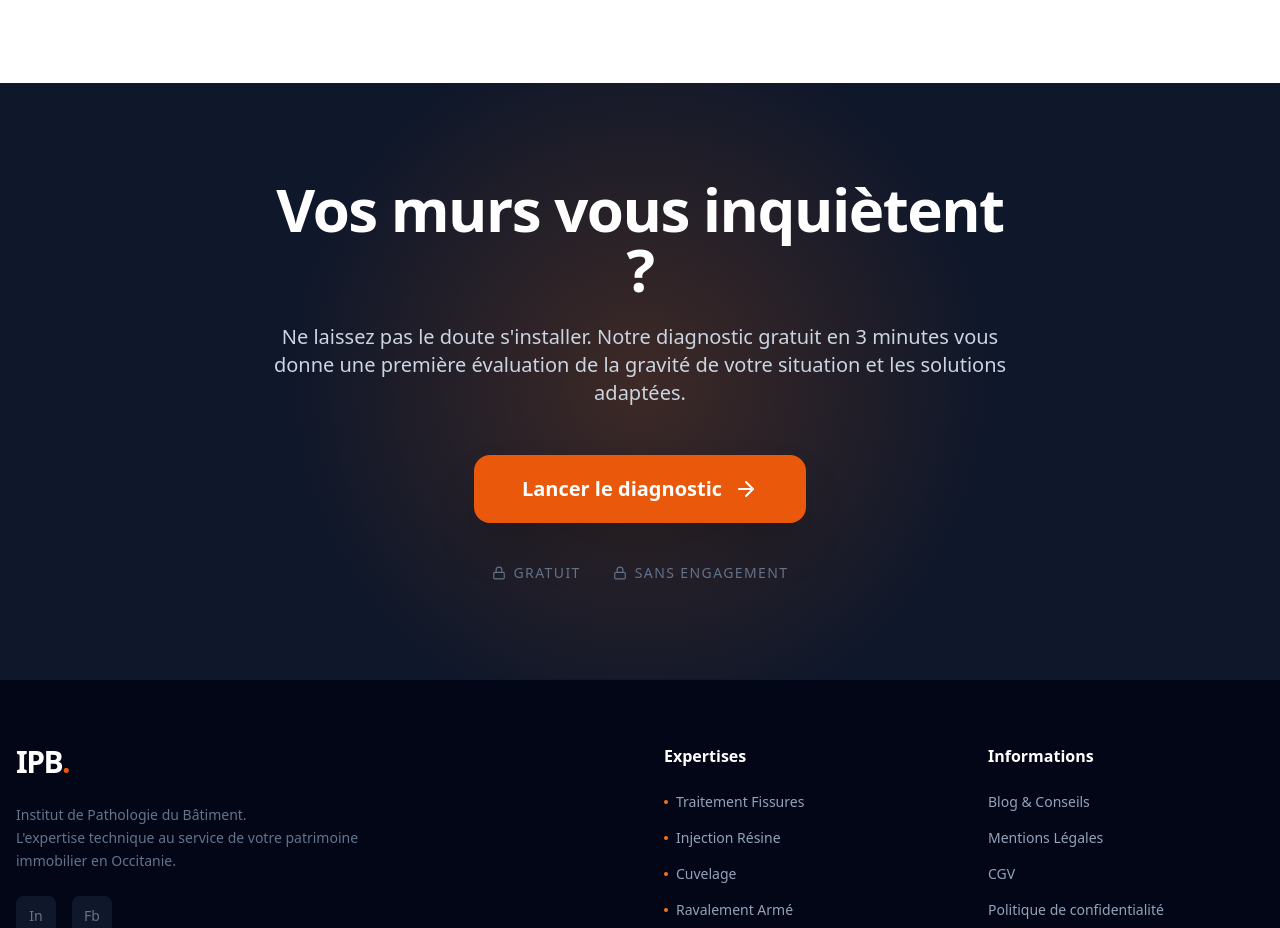
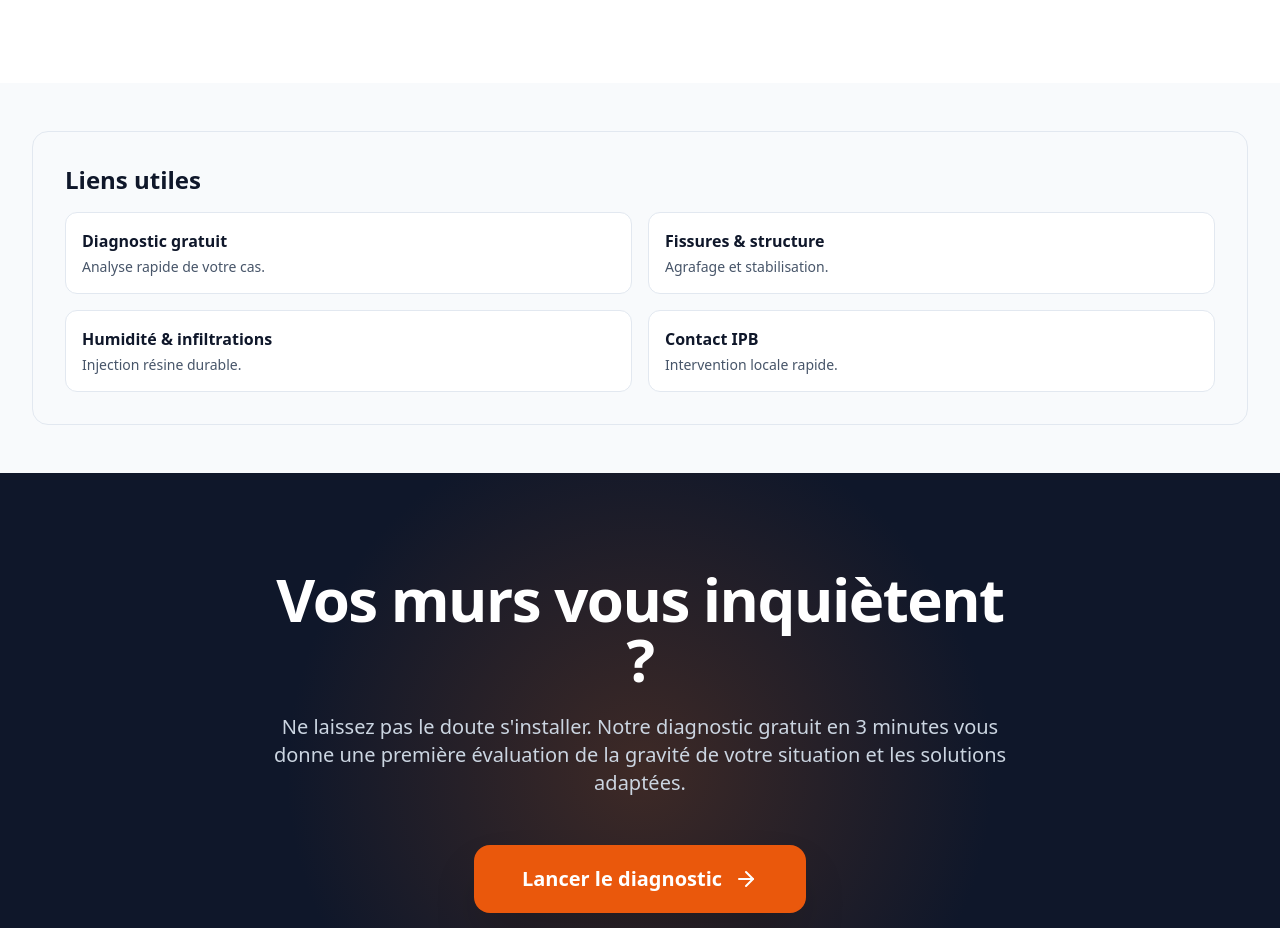
Before and after one commit to IPB2026/IPB, a Next.js app: page /villes/colomiers in a window 1280 px wide. Shown: the part 6780-7708 px from the top of the page. Built offline with nearby package versions, Linux system fonts and the light colour scheme; no server answers.

Commit message:
Improve internal linking and add local landing pages

```diff
--- a/app/blog/[slug]/page.tsx
+++ b/app/blog/[slug]/page.tsx
@@ -7,6 +7,7 @@ import { TopBar } from '@/components/home/TopBar';
 import { Navbar } from '@/components/home/Navbar';
 import { Breadcrumbs } from '@/components/blog/Breadcrumbs';
 import { TableOfContents } from '@/components/blog/TableOfContents';
+import { InternalLinks } from '@/components/seo/InternalLinks';
 import {
   extractTocFromContent,
   addIdsToHeadings,
@@ -1061,6 +1062,8 @@ export default function BlogPostPage({ params }: { params: Promise<{ slug: strin
             </div>
           </div>
 
+          <InternalLinks variant="blog" />
+
           {/* Sommaire (sidebar) */}
           {tocItems.length > 0 && (
             <aside className="lg:col-span-4">
--- a/app/blog/page.tsx
+++ b/app/blog/page.tsx
@@ -7,6 +7,7 @@ import { ArrowRight, Calendar, Clock, Search } from 'lucide-react';
 import { TopBar } from '@/components/home/TopBar';
 import { Navbar } from '@/components/home/Navbar';
 import { Footer } from '@/components/home/Footer';
+import { InternalLinks } from '@/components/seo/InternalLinks';
 
 // Types pour les articles
 interface BlogPost {
@@ -431,6 +432,8 @@ export default function BlogPage() {
             </Link>
           </div>
         </div>
+
+        <InternalLinks variant="blog" />
       </div>
 
       <Footer />
--- a/app/contact/page.tsx
+++ b/app/contact/page.tsx
@@ -9,6 +9,7 @@ import { Textarea } from '@/components/ui/textarea';
 import { Button } from '@/components/ui/button';
 import { MapPin, Phone, Mail, Send, CheckCircle } from 'lucide-react';
 import { submitContactForm } from '@/app/actions/contact';
+import { InternalLinks } from '@/components/seo/InternalLinks';
 
 export default function ContactPage() {
   const [formData, setFormData] = useState({
@@ -271,6 +272,10 @@ export default function ContactPage() {
         </div>
       </main>
 
+      <div className="max-w-7xl mx-auto px-4 sm:px-6 lg:px-8 pb-12">
+        <InternalLinks variant="contact" />
+      </div>
+
       <Footer />
     </div>
   );
--- a/app/diagnostic/page.tsx
+++ b/app/diagnostic/page.tsx
@@ -2,6 +2,7 @@
 
 import React, { useState } from 'react';
 import { submitDiagnosticAppointment, submitDiagnosticCallback, submitDiagnosticLead } from '@/app/actions/diagnostic';
+import { InternalLinks } from '@/components/seo/InternalLinks';
 
 // Types
 type PathType = 'fissure' | 'humidite' | null;
@@ -845,6 +846,8 @@ export default function DiagnosticPage() {
           )}
         </div>
 
+        <InternalLinks variant="diagnostic" />
+
         {/* Footer */}
         {!showResult && (
           <p className="text-center text-slate-500 text-sm mt-6">
--- a/app/expertise/fissures/page.tsx
+++ b/app/expertise/fissures/page.tsx
@@ -2,6 +2,7 @@ import { TopBar } from '@/components/home/TopBar';
 import { Navbar } from '@/components/home/Navbar';
 import { Footer } from '@/components/home/Footer';
 import { FaqSection } from '@/components/ui/FaqSection';
+import { InternalLinks } from '@/components/seo/InternalLinks';
 import { fissureFaq } from '@/app/data/faqs';
 import Link from 'next/link';
 import { Activity, AlertTriangle, CheckCircle, ArrowRight, Shield, FileText, Wrench, TrendingDown } from 'lucide-react';
@@ -334,6 +335,8 @@ export default function FissuresPage() {
         </div>
       </section>
 
+      <InternalLinks variant="fissures" />
+
       <Footer />
     </div>
   );
--- a/app/expertise/humidite/page.tsx
+++ b/app/expertise/humidite/page.tsx
@@ -2,6 +2,7 @@ import { TopBar } from '@/components/home/TopBar';
 import { Navbar } from '@/components/home/Navbar';
 import { Footer } from '@/components/home/Footer';
 import { FaqSection } from '@/components/ui/FaqSection';
+import { InternalLinks } from '@/components/seo/InternalLinks';
 import { humidityFaq } from '@/app/data/faqs';
 import Link from 'next/link';
 import { Droplets, AlertTriangle, CheckCircle, ArrowRight, Shield, Home, Wind, Beaker, FileText } from 'lucide-react';
@@ -354,6 +355,8 @@ export default function HumiditePage() {
         </div>
       </section>
 
+      <InternalLinks variant="humidite" />
+
       <Footer />
     </div>
   );
--- a/app/page.tsx
+++ b/app/page.tsx
@@ -8,6 +8,7 @@ import { Testimonials } from '@/components/home/Testimonials';
 import { FAQ } from '@/components/home/FAQ';
 import { ContactSection } from '@/components/home/ContactSection';
 import { Footer } from '@/components/home/Footer';
+import { InternalLinks } from '@/components/seo/InternalLinks';
 import type { Metadata } from 'next';
 
 export const metadata: Metadata = {
@@ -55,6 +56,7 @@ export default function HomePage() {
       <Testimonials />
       <FAQ />
       <ContactSection />
+      <InternalLinks variant="default" />
       <Footer />
     </div>
   );
--- a/app/sitemap.ts
+++ b/app/sitemap.ts
@@ -17,6 +17,18 @@ const villes = [
   'fonsorbes',
   'portet-sur-garonne',
   'pibrac',
+  'saint-jean',
+  'fenouillet',
+  'launaguet',
+  'aucamville',
+  'castelginest',
+  'labege',
+  'escalquens',
+  'quint-fonsegrives',
+  'villeneuve-tolosane',
+  'seysses',
+  'leguevin',
+  'cornebarrieu',
 ];
 
 // Articles de blog
--- a/app/villes/[ville]/page.tsx
+++ b/app/villes/[ville]/page.tsx
@@ -10,6 +10,7 @@ import { FAQ } from '@/components/home/FAQ';
 import { ContactSection } from '@/components/home/ContactSection';
 import { Footer } from '@/components/home/Footer';
 import Link from 'next/link';
+import { InternalLinks } from '@/components/seo/InternalLinks';
 
 // Liste des villes avec leurs informations SEO
 const villesData: Record<string, {
@@ -123,6 +124,90 @@ const villesData: Record<string, {
     departement: 'Haute-Garonne (31)',
     distance: '15 km',
     description: 'Pibrac, charmante commune de l\'ouest toulousain'
+  },
+  'saint-jean': {
+    nom: 'Saint-Jean',
+    codePostal: '31240',
+    departement: 'Haute-Garonne (31)',
+    distance: '12 km',
+    description: 'Saint-Jean, commune résidentielle proche de Toulouse'
+  },
+  'fenouillet': {
+    nom: 'Fenouillet',
+    codePostal: '31150',
+    departement: 'Haute-Garonne (31)',
+    distance: '12 km',
+    description: 'Fenouillet, ville de la couronne nord toulousaine'
+  },
+  'launaguet': {
+    nom: 'Launaguet',
+    codePostal: '31140',
+    departement: 'Haute-Garonne (31)',
+    distance: '10 km',
+    description: 'Launaguet, commune au nord de Toulouse'
+  },
+  'aucamville': {
+    nom: 'Aucamville',
+    codePostal: '31140',
+    departement: 'Haute-Garonne (31)',
+    distance: '10 km',
+    description: 'Aucamville, ville résidentielle du nord toulousain'
+  },
+  'castelginest': {
+    nom: 'Castelginest',
+    codePostal: '31780',
+    departement: 'Haute-Garonne (31)',
+    distance: '12 km',
+    description: 'Castelginest, commune au nord de Toulouse'
+  },
+  'labege': {
+    nom: 'Labège',
+    codePostal: '31670',
+    departement: 'Haute-Garonne (31)',
+    distance: '13 km',
+    description: 'Labège, pôle économique au sud-est de Toulouse'
+  },
+  'escalquens': {
+    nom: 'Escalquens',
+    codePostal: '31750',
+    departement: 'Haute-Garonne (31)',
+    distance: '16 km',
+    description: 'Escalquens, commune au sud-est de Toulouse'
+  },
+  'quint-fonsegrives': {
+    nom: 'Quint-Fonsegrives',
+    codePostal: '31130',
+    departement: 'Haute-Garonne (31)',
+    distance: '10 km',
+    description: 'Quint-Fonsegrives, ville résidentielle de l\'est toulousain'
+  },
+  'villeneuve-tolosane': {
+    nom: 'Villeneuve-Tolosane',
+    codePostal: '31270',
+    departement: 'Haute-Garonne (31)',
+    distance: '15 km',
+    description: 'Villeneuve-Tolosane, commune au sud-ouest de Toulouse'
+  },
+  'seysses': {
+    nom: 'Seysses',
+    codePostal: '31600',
+    departement: 'Haute-Garonne (31)',
+    distance: '20 km',
+    description: 'Seysses, commune au sud de Toulouse'
+  },
+  'leguevin': {
+    nom: 'Léguevin',
+    codePostal: '31490',
+    departement: 'Haute-Garonne (31)',
+    distance: '20 km',
+    description: 'Léguevin, ville de l\'ouest toulousain'
+  },
+  'cornebarrieu': {
+    nom: 'Cornebarrieu',
+    codePostal: '31700',
+    departement: 'Haute-Garonne (31)',
+    distance: '12 km',
+    description: 'Cornebarrieu, commune proche de Blagnac'
   }
 };
 
@@ -337,6 +422,9 @@ export default async function VillePage({ params }: PageProps) {
       <Testimonials />
       <FAQ />
       <ContactSection />
+      <div className="max-w-7xl mx-auto px-4 sm:px-6 lg:px-8 pb-12">
+        <InternalLinks variant="ville" />
+      </div>
       <Footer />
     </div>
   );
--- /dev/null
+++ b/components/seo/InternalLinks.tsx
@@ -0,0 +1,82 @@
+import Link from 'next/link';
+
+type LinkItem = {
+  href: string;
+  label: string;
+  description: string;
+};
+
+type InternalLinksProps = {
+  variant?: 'default' | 'fissures' | 'humidite' | 'blog' | 'diagnostic' | 'contact' | 'ville';
+  title?: string;
+};
+
+const linkSets: Record<NonNullable<InternalLinksProps['variant']>, LinkItem[]> = {
+  default: [
+    { href: '/diagnostic', label: 'Diagnostic gratuit', description: 'Évaluez votre situation en 2 minutes.' },
+    { href: '/expertise/fissures', label: 'Expertise fissures', description: 'Stabilisation et agrafage.' },
+    { href: '/expertise/humidite', label: 'Traitement humidité', description: 'Remontées capillaires et injections.' },
+    { href: '/contact', label: 'Contact direct', description: 'Une question ? Nous répondons sous 24h.' },
+  ],
+  fissures: [
+    { href: '/diagnostic', label: 'Diagnostic fissures', description: 'Recevez un avis expert rapide.' },
+    { href: '/expertise/humidite', label: 'Humidité & infiltrations', description: 'Stoppez les remontées capillaires.' },
+    { href: '/blog', label: 'Guides fissures', description: 'Comprendre les causes et solutions.' },
+    { href: '/contact', label: 'Parler à un expert', description: 'Conseil gratuit par téléphone.' },
+  ],
+  humidite: [
+    { href: '/diagnostic', label: 'Diagnostic humidité', description: 'Analyse rapide de vos symptômes.' },
+    { href: '/expertise/fissures', label: 'Expertise fissures', description: 'Mouvements structurels & fondations.' },
+    { href: '/blog', label: 'Guides humidité', description: 'Solutions durables et prévention.' },
+    { href: '/contact', label: 'Contacter IPB', description: 'Réponse claire sous 24h.' },
+  ],
+  blog: [
+    { href: '/diagnostic', label: 'Diagnostic gratuit', description: 'Obtenez un avis personnalisé.' },
+    { href: '/expertise/fissures', label: 'Fissures structurelles', description: 'Solutions techniques garanties.' },
+    { href: '/expertise/humidite', label: 'Traitement humidité', description: 'Barrière étanche durable.' },
+    { href: '/contact', label: 'Contact IPB', description: 'Parler à un expert.' },
+  ],
+  diagnostic: [
+    { href: '/expertise/fissures', label: 'Expertise fissures', description: 'Agrafage et stabilisation.' },
+    { href: '/expertise/humidite', label: 'Expertise humidité', description: 'Injection résine & cuvelage.' },
+    { href: '/blog', label: 'Conseils experts', description: 'Comprendre avant d’agir.' },
+    { href: '/contact', label: 'Contact direct', description: 'Appelez-nous au 05 82 95 33 75.' },
+  ],
+  contact: [
+    { href: '/diagnostic', label: 'Diagnostic gratuit', description: 'Évaluez votre situation.' },
+    { href: '/expertise/fissures', label: 'Fissures', description: 'Solutions structurelles durables.' },
+    { href: '/expertise/humidite', label: 'Humidité', description: 'Traitement définitif.' },
+    { href: '/blog', label: 'Blog IPB', description: 'Guides et conseils pratiques.' },
+  ],
+  ville: [
+    { href: '/diagnostic', label: 'Diagnostic gratuit', description: 'Analyse rapide de votre cas.' },
+    { href: '/expertise/fissures', label: 'Fissures & structure', description: 'Agrafage et stabilisation.' },
+    { href: '/expertise/humidite', label: 'Humidité & infiltrations', description: 'Injection résine durable.' },
+    { href: '/contact', label: 'Contact IPB', description: 'Intervention locale rapide.' },
+  ],
+};
+
+export function InternalLinks({ variant = 'default', title }: InternalLinksProps) {
+  const items = linkSets[variant] || linkSets.default;
+  const heading = title || 'Liens utiles';
+
+  return (
+    <section className="mt-12 bg-slate-50 border border-slate-200 rounded-2xl p-6 md:p-8">
+      <h2 className="text-xl md:text-2xl font-extrabold text-slate-900 mb-4">
+        {heading}
+      </h2>
+      <div className="grid md:grid-cols-2 gap-4">
+        {items.map((item) => (
+          <Link
+            key={item.href}
+            href={item.href}
+            className="bg-white border border-slate-200 rounded-xl p-4 hover:border-orange-300 hover:shadow-sm transition"
+          >
+            <h3 className="font-bold text-slate-900 mb-1">{item.label}</h3>
+            <p className="text-sm text-slate-600">{item.description}</p>
+          </Link>
+        ))}
+      </div>
+    </section>
+  );
+}
```
